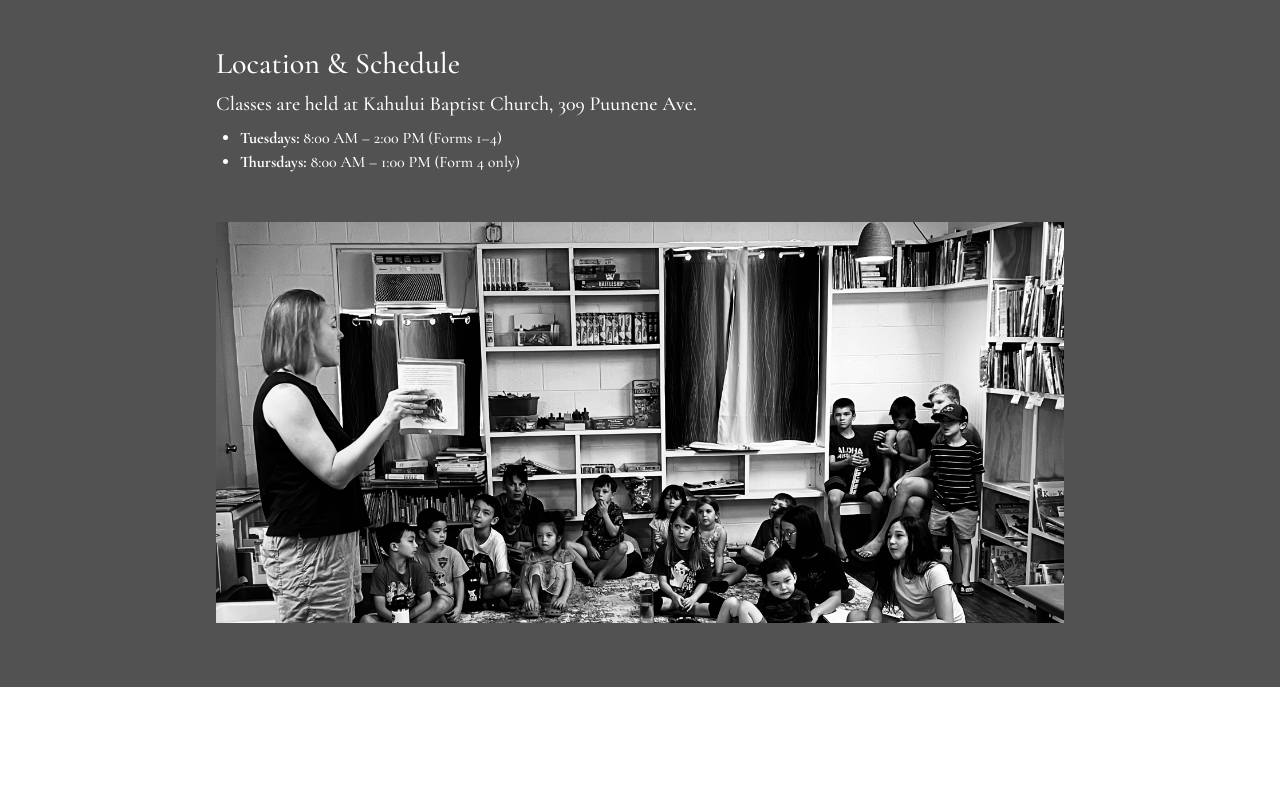
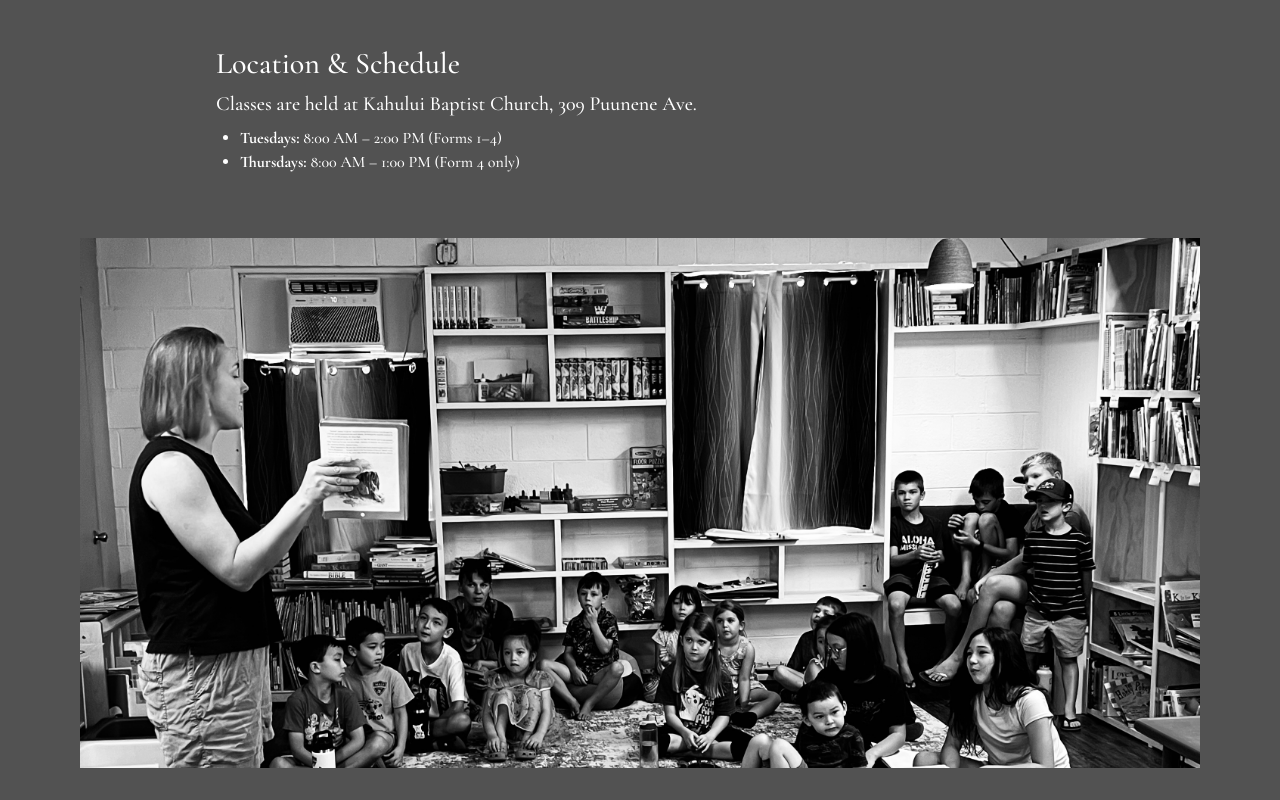
Before and after one commit to violinalan/papaii-academy, a Next.js app: page /about in a window 1280 px wide. Shown: the part 854-1654 px from the top of the page. Before the commit the page ends 1541 px from the top, so only its background shows below. Built offline with nearby package versions, Linux system fonts and the light colour scheme.

Commit message:
enlarge picture on About page

```diff
--- a/app/about/page.tsx
+++ b/app/about/page.tsx
@@ -43,7 +43,7 @@ export default function About() {
           </ul>
         </section>
 
-        <section className="mb-12">
+        <section>
           <h2 className="text-3xl mb-2">Location & Schedule</h2>
           <p className="text-xl">
             Classes are held at Kahului Baptist Church, 309 Puunene Ave.
@@ -53,10 +53,10 @@ export default function About() {
             <li><strong>Thursdays:</strong> 8:00 AM – 1:00 PM (Form 4 only)</li>
           </ul>
         </section>
-        <div>
-          <img src="/papaii_classroom.jpeg" alt="Papa ʻĪʻī Christian Academy" />
-        </div>
       </section>
+      <div>
+        <img className="px-20 pb-8" src="/papaii_classroom.jpeg" alt="Papa ʻĪʻī Christian Academy" />
+      </div>
     </main>
   );
 }
```
